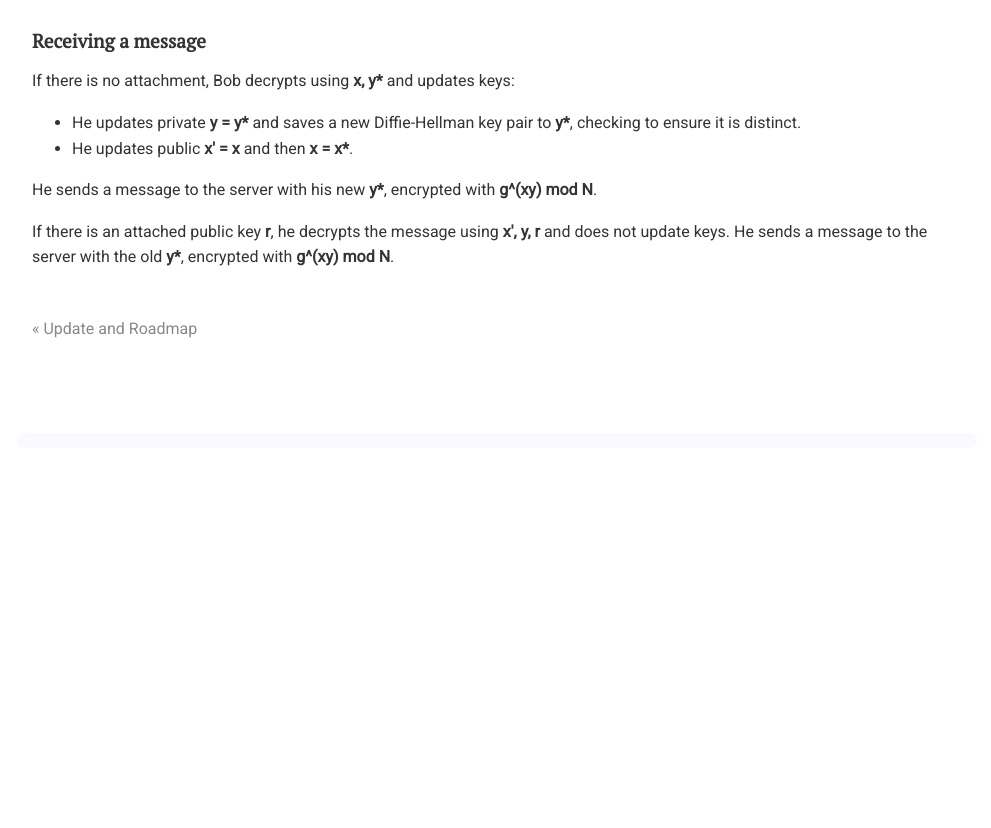
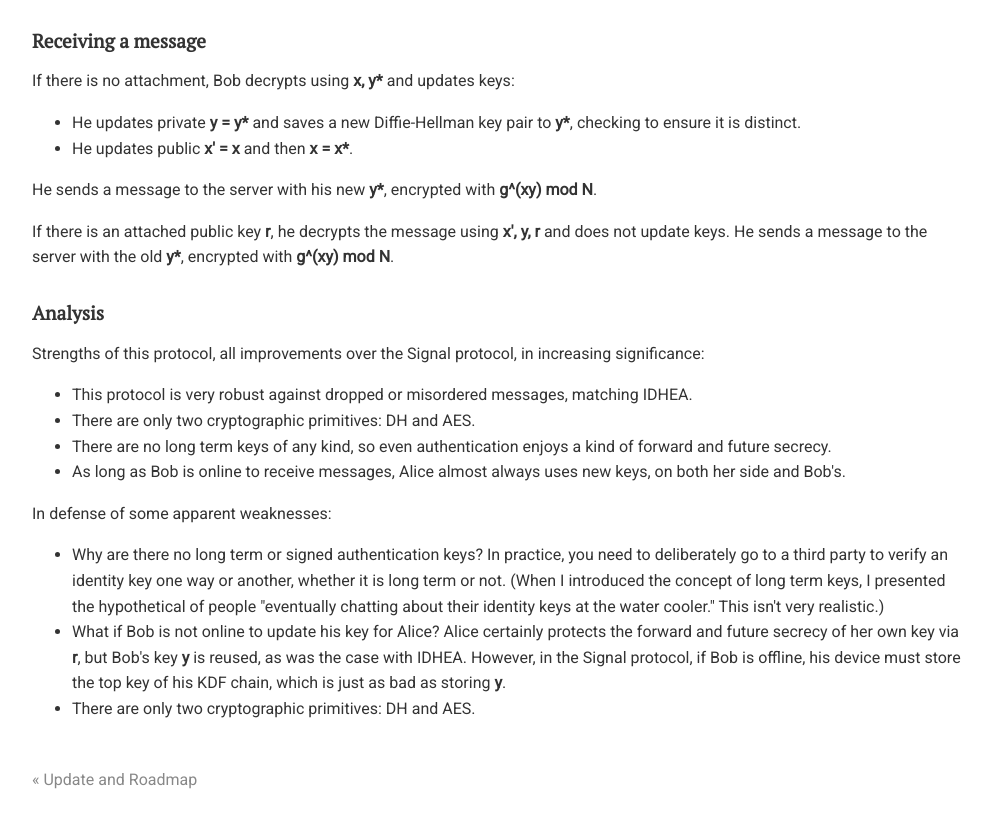
Before and after one commit to chatscrypt/chatscrypt.github.io, a Jekyll site: the page built from _posts/2020-02-06-the-chatscrypt-architecture-part-v-revisiting-the-postal-delivery-model.html, in a window 1280 px wide and 900 px high, scrolled down 2296 px. Shown: the top 828 px of the window, without its empty margins (143-1134 px from the left). Built offline with Jekyll 4.4.1, drawn with Linux system fonts in a browser that asks for light colours; comment, search, counter and statistics services are not loaded; before the commit the page ends 2744 px from its top, so only the background shows below that.

Commit message:
Update 2020-02-06-the-chatscrypt-architecture-part-v-revisiting-the-postal-delivery-model.html

```diff
--- a/_posts/2020-02-06-the-chatscrypt-architecture-part-v-revisiting-the-postal-delivery-model.html
+++ b/_posts/2020-02-06-the-chatscrypt-architecture-part-v-revisiting-the-postal-delivery-model.html
@@ -90,3 +90,26 @@ If there is no attachment, Bob decrypts using <b>x, y*</b> and updates keys:
 He sends a message to the server with his new <b>y*</b>, encrypted with <b>g^(xy) mod N</b>.
 
 <p>If there is an attached public key <b>r</b>, he decrypts the message using <b>x', y, r</b> and does not update keys. He sends a message to the server with the old <b>y*</b>, encrypted with <b>g^(xy) mod N</b>.
+
+
+<h2>Analysis</h2>
+
+Strengths of this protocol, all improvements over the Signal protocol, in increasing significance:
+<ul>
+<li>This protocol is very robust against dropped or misordered messages, matching IDHEA.
+
+<li>There are only two cryptographic primitives: DH and AES.
+
+<li>There are no long term keys of any kind, so even authentication enjoys a kind of forward and future secrecy.
+
+<li>As long as Bob is online to receive messages, Alice almost always uses new keys, on both her side and Bob's.
+</ul>
+
+In defense of some apparent weaknesses:
+<ul>
+<li>Why are there no long term or signed authentication keys? In practice, you need to deliberately go to a third party to verify an identity key one way or another, whether it is long term or not. (When I introduced the concept of long term keys, I presented the hypothetical of people "eventually chatting about their identity keys at the water cooler." This isn't very realistic.)
+
+<li>What if Bob is not online to update his key for Alice? Alice certainly protects the forward and future secrecy of her own key via <b>r</b>, but Bob's key <b>y</b> is reused, as was the case with IDHEA. However, in the Signal protocol, if Bob is offline, his device must store the top key of his KDF chain, which is just as bad as storing <b>y</b>.
+
+<li>There are only two cryptographic primitives: DH and AES.
+</ul>
```
